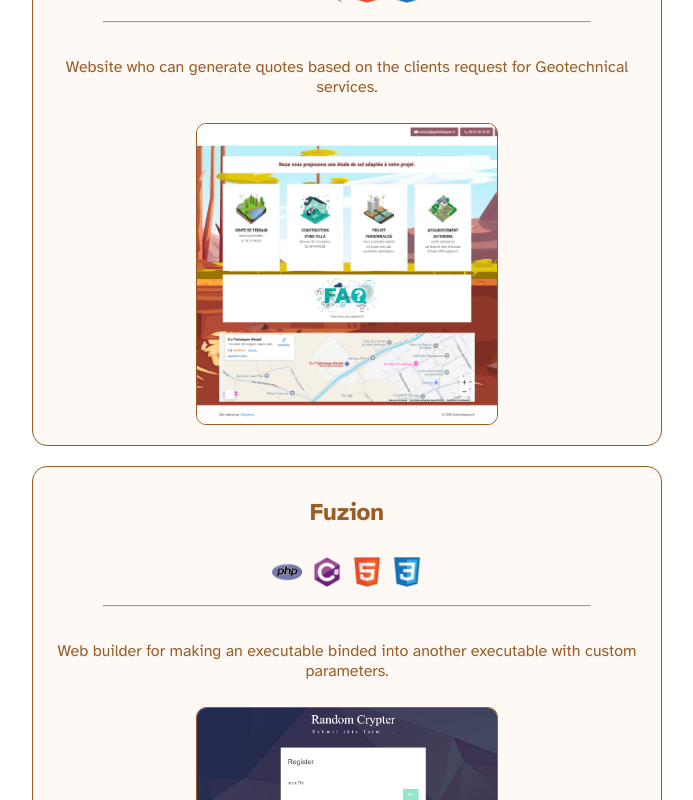
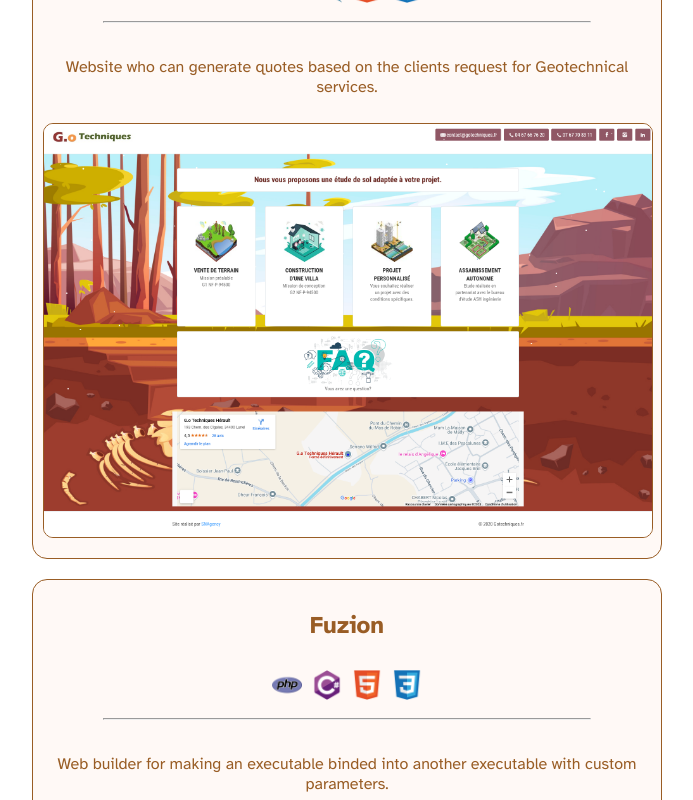
Before and after one commit to nohe-sohbi/portfolio, a React (Vite) app: page / in a window 1280 px wide. Shown: the part 860-1660 px from the top of the page, without its empty margins (293-986 px from the left). Built offline with nearby package versions, Linux system fonts and the light colour scheme.

Commit message:
Changing displaying of tiles

```diff
--- a/src/components/ProjectTile.tsx
+++ b/src/components/ProjectTile.tsx
@@ -25,8 +25,7 @@ export default function ProjectTile(data: Project) {
             alt={data.name}
             style={{
               objectFit: "cover",
-              width: 300,
-              height: 300,
+              width: "100%",
               borderRadius: 10,
               border: "1px solid #995d25",
               cursor: "pointer",
--- a/src/index.css
+++ b/src/index.css
@@ -8,7 +8,6 @@ body {
 }
 
 .project-tile {
-  width: 30%;
   display: flex;
   flex-direction: column;
   gap: 10px;
@@ -142,7 +141,7 @@ footer a:hover {
 
   nav {
     flex-direction: column;
-    align-items: center;
+    align-items: flex-start;
     gap: 25px;
   }
 
```
